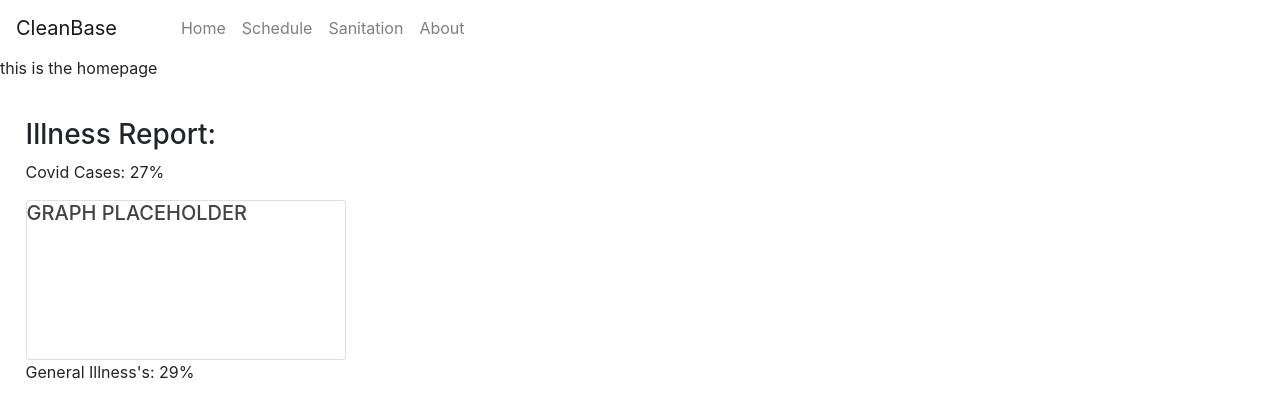
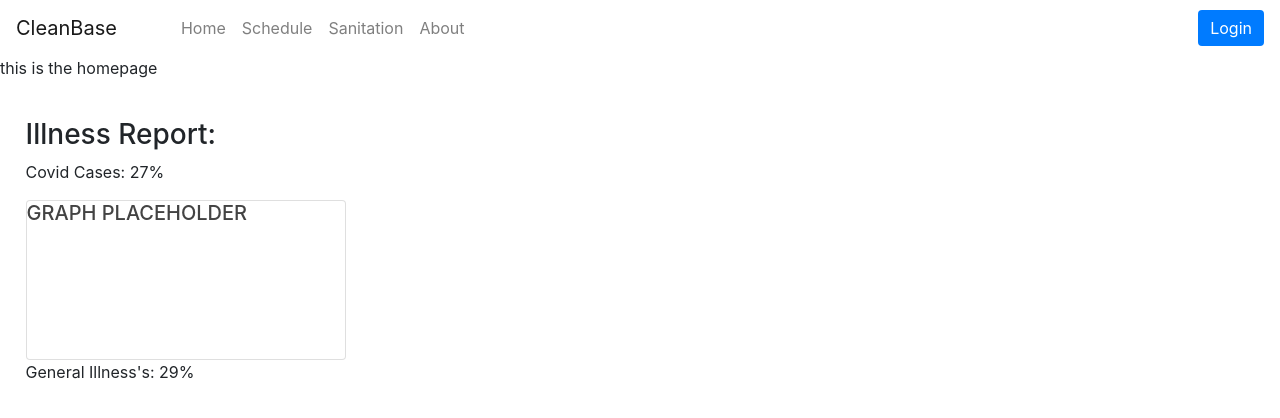
Before and after one commit to katerinaboyer/cleanbase, a React (Create React App) app: page /home in a window 1280 px wide. Shown: the top 418 px of the page. Built offline with nearby package versions, Linux system fonts and the light colour scheme; the HTML template or start-up script is replaced by a standard one.

Commit message:
fixed login visual

```diff
--- a/src/components/building-admin-homepage.component.js
+++ b/src/components/building-admin-homepage.component.js
@@ -20,9 +20,12 @@ export default class BuildingAdminDash extends Component {
 
 
     componentDidMount() {
+        console.log("HI");
         axios.get('http://localhost:5000/users/')
           .then(response => {
+              console.log(response.data.length);
               if (response.data.length > 0) {
+                  console.log("here");
                   this.setState({
                       users: response.data.map(user => user),
                       building_admin: response.data[0]._id
--- a/src/components/navbar.component.jsx
+++ b/src/components/navbar.component.jsx
@@ -29,8 +29,8 @@ const NavigationBar = props => {
           <Nav.Link href="/about">About</Nav.Link>
         </Nav>
         <Nav className="justify-content-end">
-          {user.name === "" && <Button style={{backgroundColor:"transparent", border:"none"}} href="/signin">Login</Button>}
-          {user.name != "" && <Button style={{backgroundColor:"transparent", border:"none"}} onClick={logout}>Logout</Button>}
+          {user.name === "" && <Button style={{ border:"none"}} href="/signin">Login</Button>}
+          {user.name != "" && <Button style={{ border:"none"}} onClick={logout}>Logout</Button>}
         </Nav>
       </Navbar.Collapse>
     </Navbar>
```
Also changed, not shown: src/components/user-homepage.component.js (added, +17 -0 lines), 1 other file (tests, documents, lock files or other folders).
